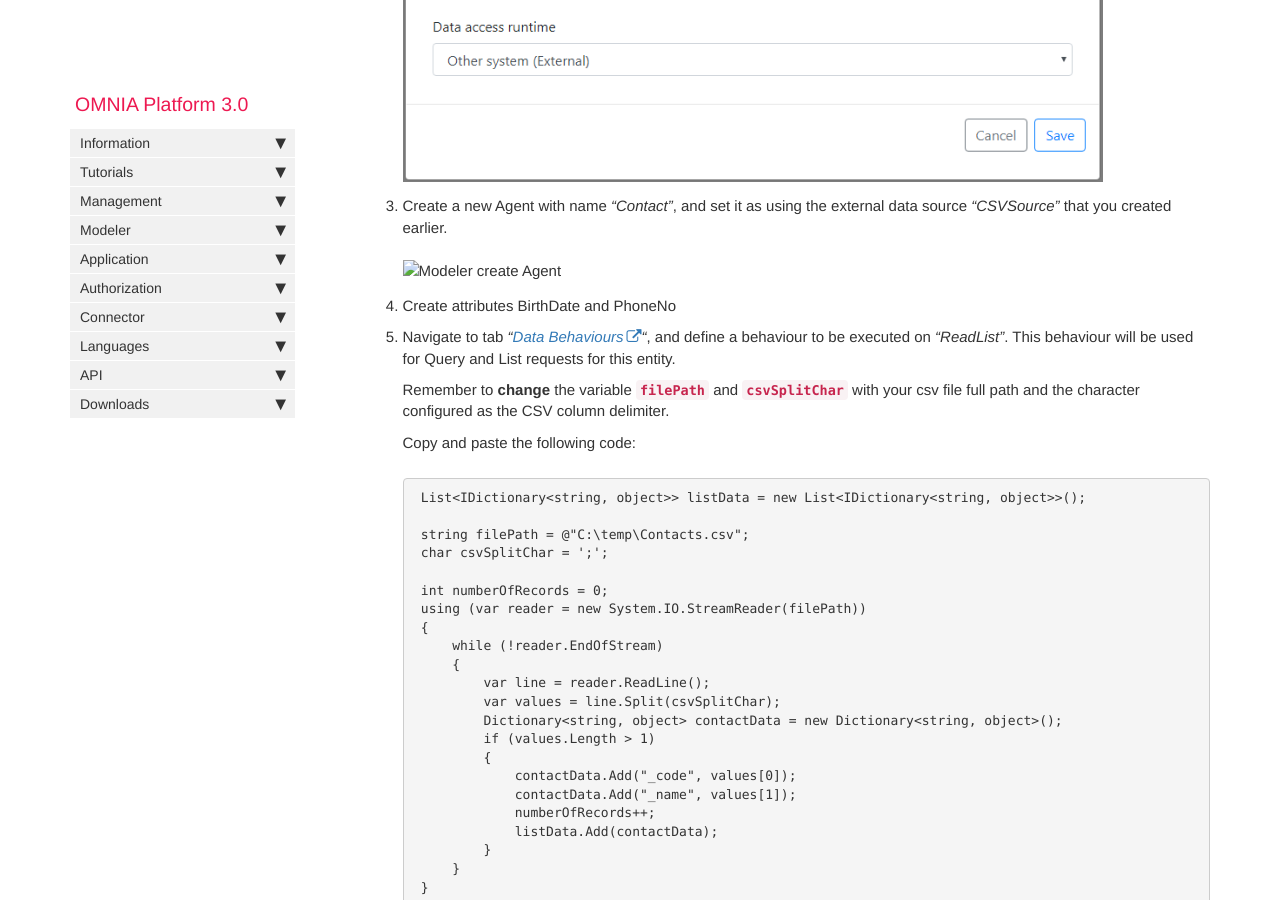
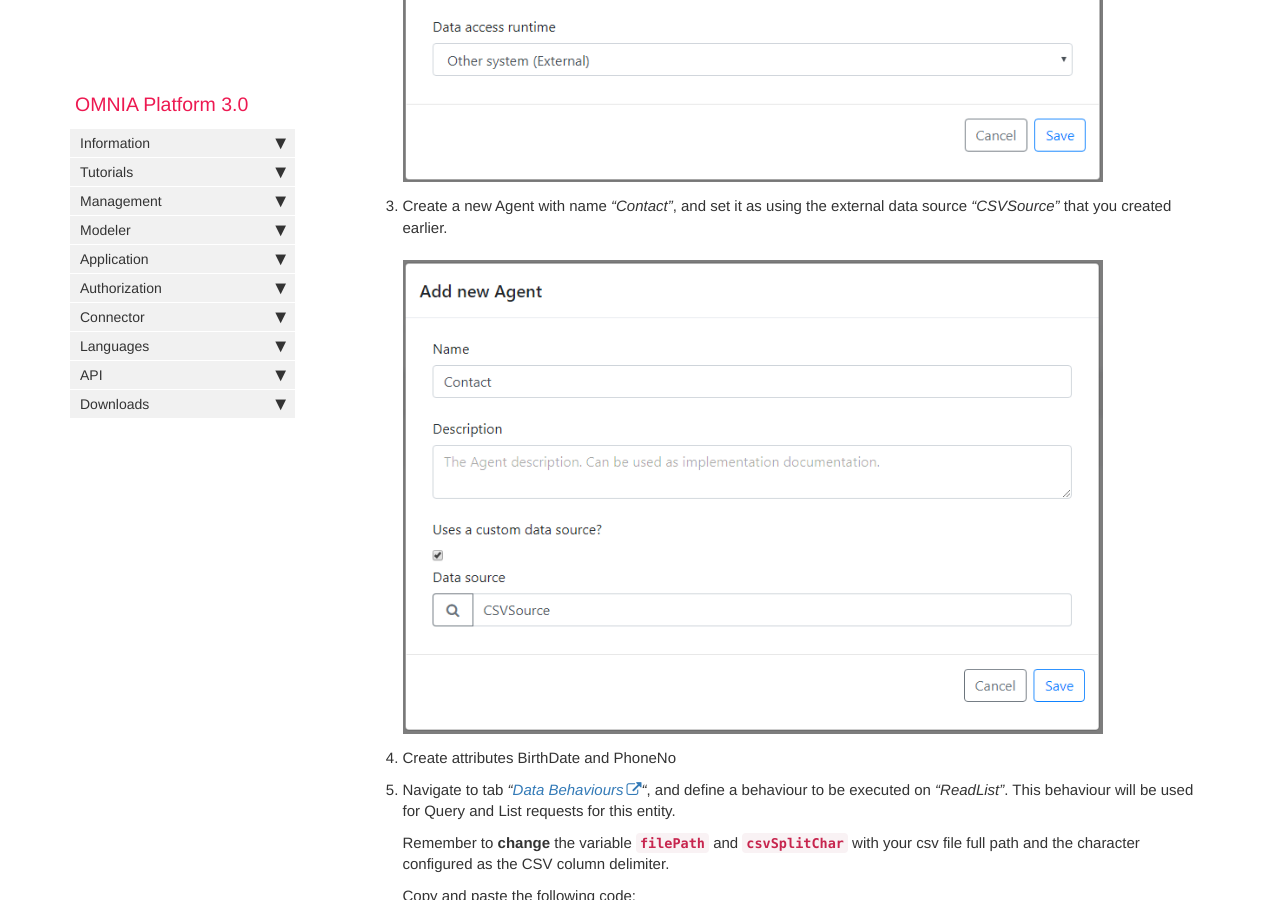
Before and after one commit to daniel8lopes/omnia3, a Jekyll site: the page built from docs/pages/omnia3/Tutorials/omnia3_connectortutorial.md, in a window 1280 px wide and 900 px high, scrolled down 1576 px. Built offline with Jekyll 4.4.1, drawn with Linux system fonts in a browser that asks for light colours; nearby versions of some CDN libraries; comment, search, counter and statistics services are not loaded.

Commit message:
Update omnia3_connectortutorial.md

```diff
--- a/docs/pages/omnia3/Tutorials/omnia3_connectortutorial.md
+++ b/docs/pages/omnia3/Tutorials/omnia3_connectortutorial.md
@@ -48,7 +48,7 @@ This tutorial assumes that you have created a OMNIA tenant ([click here to see h
 
 3. Create a new Agent with name *"Contact"*, and set it as using the external data source *"CSVSource"* that you created earlier.
 
-    ![Modeler create Agent](/images/tutorials/primaveraconnector/modeler-add-agent-contact.png)
+    ![Modeler create Agent](/images/tutorials/csvconnector/modeler-add-agent-contact.png)
 
 4. Create attributes BirthDate and PhoneNo
 
```
